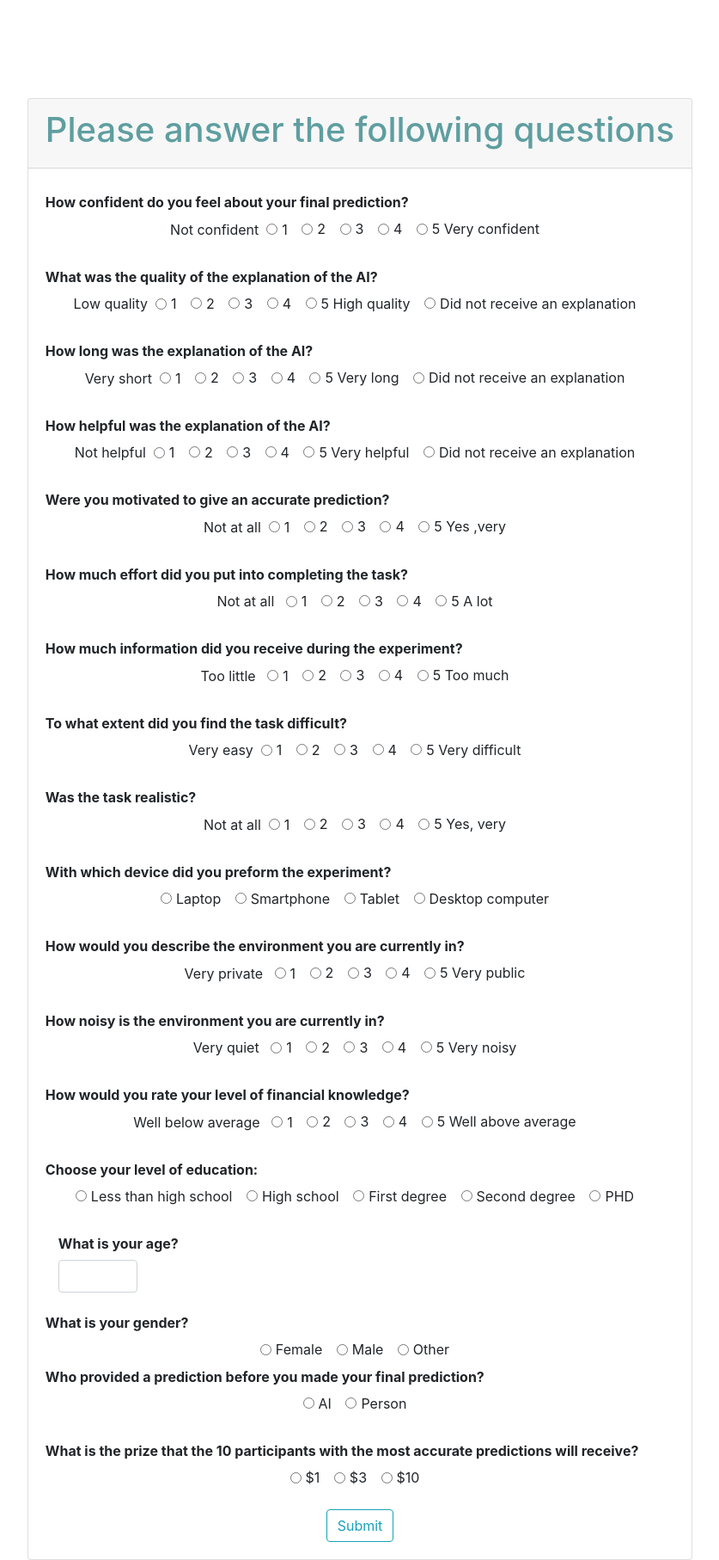
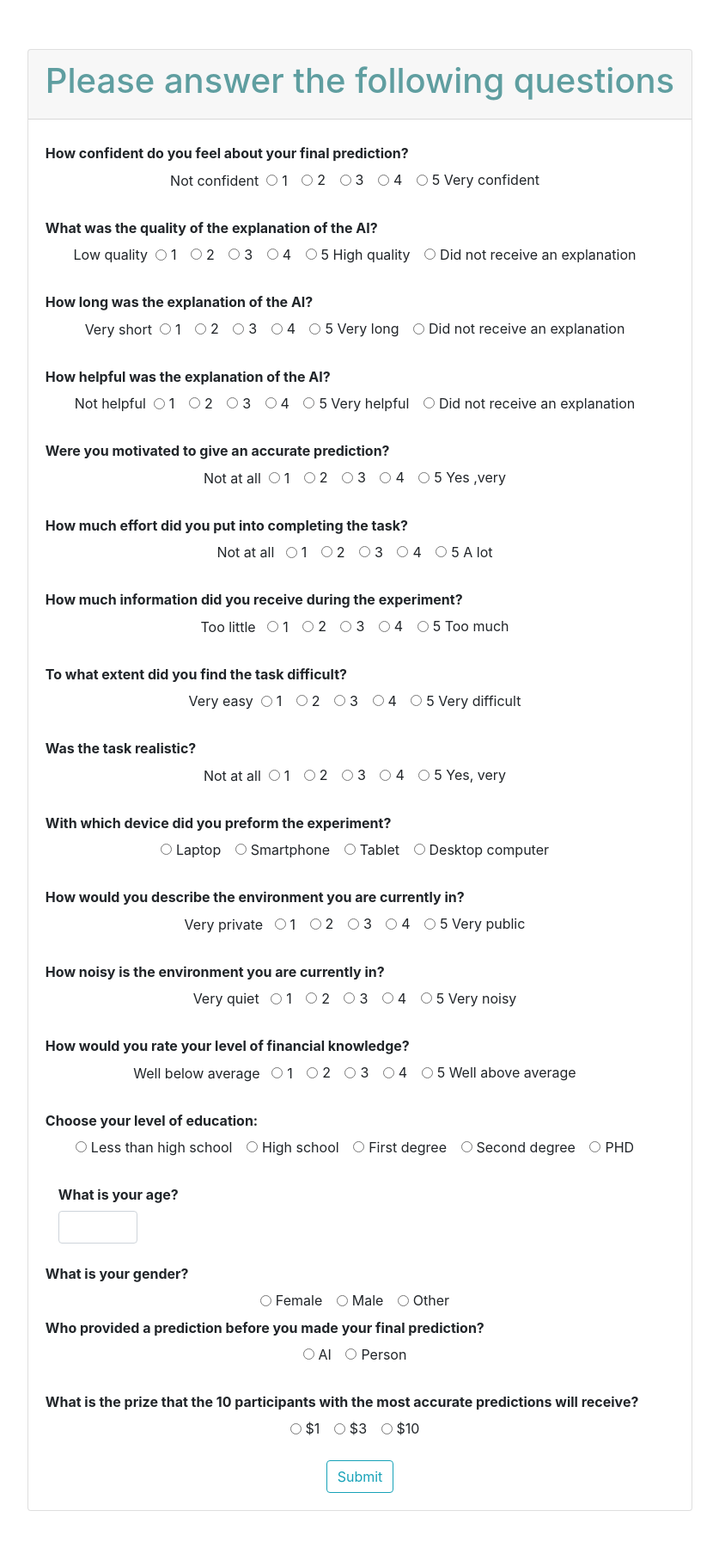
Before and after one commit to HagarHalber/ExperimentOne-, a Flask app: template templates/End_Question_Screen.html in a window 1280 px wide. Shown: the whole page at 86% size, without its empty margins (221-1058 px from the left). After the commit the page ends 1757 px from the top, so only its background shows below. Run offline with Flask 2, Linux system fonts and the light colour scheme; the template is opened without the code that fills it, so the values that code supplies are empty.

Commit message:
end page

```diff
--- a/templates/End_Question_Screen.html
+++ b/templates/End_Question_Screen.html
@@ -14,7 +14,7 @@
     <div class="container">
      <div class="main">
        <div class="row justify-content-center" >
-         <div class="card" style="margin-top: 10%">
+         <div class="card" style="margin-top: 5%">
              <div class="card-header" >
               <h1 style="color: cadetblue">Please answer the following questions</h1>
              </div>
```
